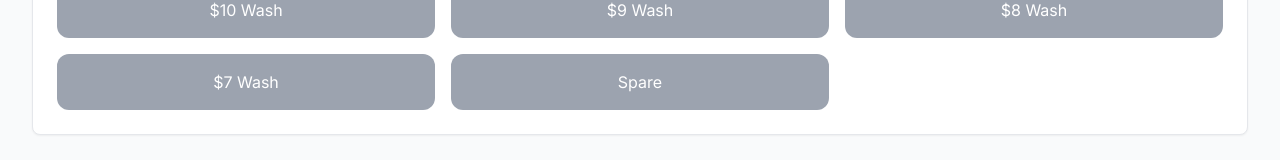
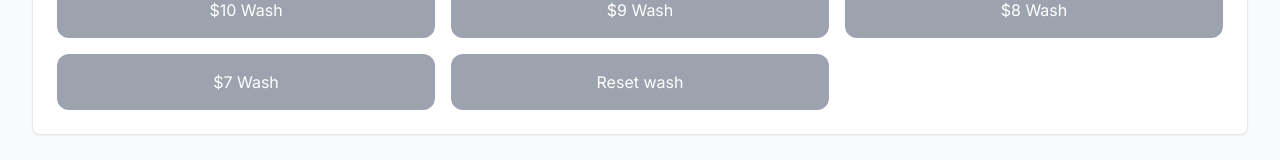
Before and after one commit to QualityTireLube/Carwash, a Next.js app in the folder frontend/: page / in a window 1280 px wide. Shown: the part 872-1032 px from the top of the page. Built offline with nearby package versions, Linux system fonts and the light colour scheme; no server answers.

Commit message:
Front end update

```diff
--- a/frontend/src/app/control/page.tsx
+++ b/frontend/src/app/control/page.tsx
@@ -163,6 +163,7 @@ export default function ControlPanel() {
     { id: 2, name: '$9 Wash', description: 'Deluxe service with premium features', duration: '6 min' },
     { id: 3, name: '$8 Wash', description: 'Standard service with essential features', duration: '5 min' },
     { id: 4, name: '$7 Wash', description: 'Basic service with core features', duration: '3 min' },
+    { id: 5, name: 'Reset Wash', description: 'System reset and wash cycle', duration: '500ms' },
   ]
 
   return (
@@ -322,7 +323,7 @@ export default function ControlPanel() {
                   const isOnCooldown = isRelayOnCooldown(relayId)
                   const isTriggered = lastTriggered === relayId
                   const isDisabled = loading || (!espOnline && !esp32Bypass) || isOnCooldown
-                  const buttonLabel = relayId === 5 ? 'Spare' : `Relay ${relayId}`
+                  const buttonLabel = relayId === 5 ? 'Reset Wash' : `Relay ${relayId}`
 
                   return (
                     <div key={relayId} className="flex flex-col space-y-2">
--- a/frontend/src/components/WashButtons.tsx
+++ b/frontend/src/components/WashButtons.tsx
@@ -9,7 +9,7 @@ const washes = [
   { label: "$9 Wash", id: 2 },
   { label: "$8 Wash", id: 3 },
   { label: "$7 Wash", id: 4 },
-  { label: "Spare", id: 5 },
+  { label: "Reset wash", id: 5 },
 ];
 
 interface CooldownInfo {
```
